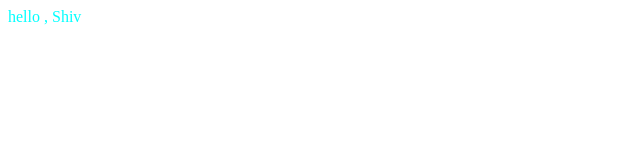
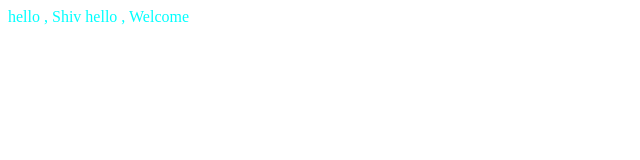
Before and after one commit to Shivnarayan07/My-first-repo, a plain HTML site: page index.html in a window 1280 px wide. Shown: the whole page, without its empty margins (0-640 px from the left). Drawn offline with Linux system fonts and the light colour scheme.

Commit message:
Update index.html

```diff
--- a/index.html
+++ b/index.html
@@ -8,5 +8,6 @@
 </head>
 <body>
       hello , Shiv
+      hello , Welcome
 </body>
 </html>
```
